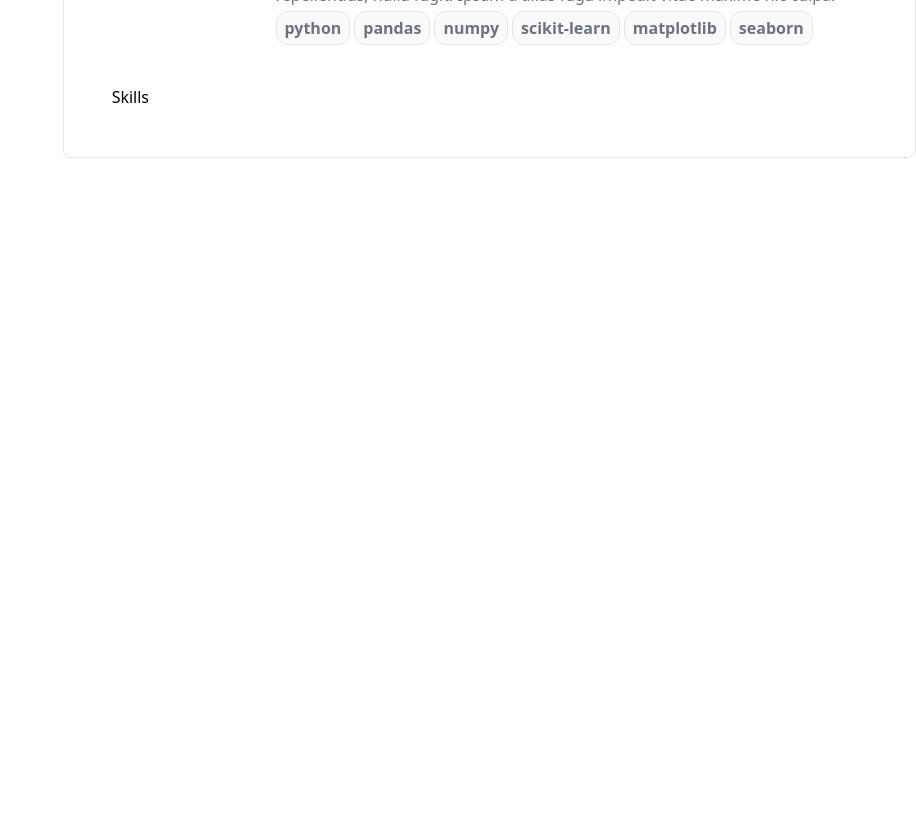
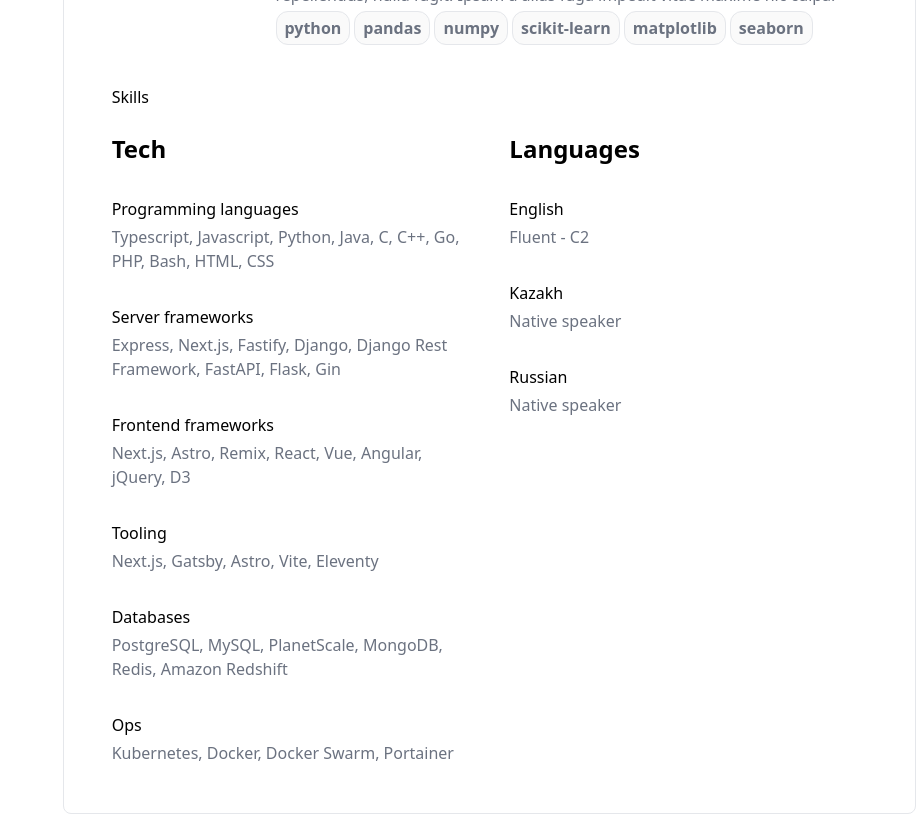
Before and after one commit to aidoskanapyanov/personal-website-nextra, a Next.js app: page /resume in a window 1280 px wide. Shown: the part 1080-1894 px from the top of the page, without its empty margins (364-1280 px from the left). Before the commit the page ends 1238 px from the top, so only its background shows below. Built offline with nearby package versions, Linux system fonts and the light colour scheme.

Commit message:
Add Skills section to resume

```diff
--- /dev/null
+++ b/components/Skills.tsx
@@ -0,0 +1,55 @@
+import React from "react";
+
+type SkillProps = {
+  header: string;
+  content: string;
+};
+
+function Skill({ header, content }: SkillProps) {
+  return (
+    <div className="grid grid-cols-1 gap-1">
+      <p className="font-medium">{header}</p>
+      <p className="text-gray-500 dark:text-gray-300">{content}</p>
+    </div>
+  );
+}
+
+export default function Skills() {
+  return (
+    <div className="flex flex-col md:flex-row justify-between items-start gap-10 mt-6">
+      <div className="basis-1/2 grid grid-cols-1 gap-8">
+        <p className="text-2xl font-semibold">Tech</p>
+        <Skill
+          header="Programming languages"
+          content="Typescript, Javascript, Python, Java, C, C++, Go, PHP, Bash, HTML, CSS"
+        />
+        <Skill
+          header="Server frameworks"
+          content="Express, Next.js, Fastify, Django, Django Rest Framework, FastAPI, Flask, Gin"
+        />
+        <Skill
+          header="Frontend frameworks"
+          content="Next.js, Astro, Remix, React, Vue, Angular, jQuery, D3"
+        />
+        <Skill
+          header="Tooling"
+          content="Next.js, Gatsby, Astro, Vite, Eleventy"
+        />
+        <Skill
+          header="Databases"
+          content="PostgreSQL, MySQL, PlanetScale, MongoDB, Redis, Amazon Redshift"
+        />
+        <Skill
+          header="Ops"
+          content="Kubernetes, Docker, Docker Swarm, Portainer"
+        />
+      </div>
+      <div className="basis-1/2 grid grid-cols-1 gap-8">
+        <p className="text-2xl font-semibold">Languages</p>
+        <Skill header="English" content="Fluent - C2" />
+        <Skill header="Kazakh" content="Native speaker" />
+        <Skill header="Russian" content="Native speaker" />
+      </div>
+    </div>
+  );
+}
--- a/data/resume.mdx
+++ b/data/resume.mdx
@@ -78,3 +78,7 @@
 />
 
 ## Skills
+
+import Skills from "@/components/Skills";
+
+<Skills />
```
